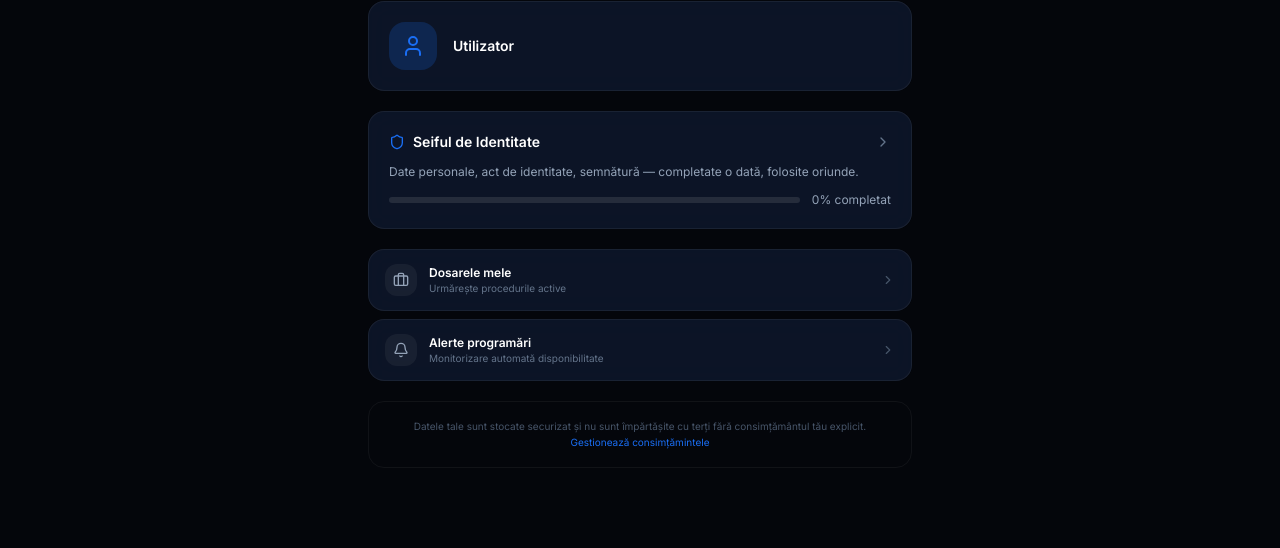
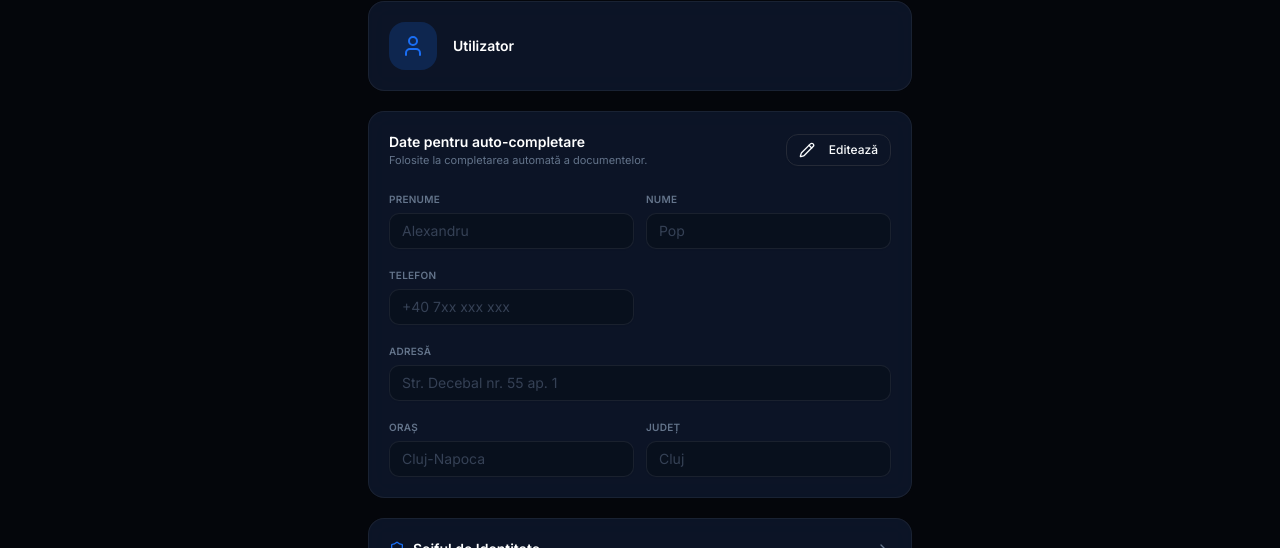
Before and after one commit to pop123-ux/noqueuev3, a React (Vite) app: page /profile in a window 1280 px wide. Shown: the part 92-640 px from the top of the page. Built offline with nearby package versions, Linux system fonts and the light colour scheme; no server answers.

Commit message:
File changes

```diff
--- /dev/null
+++ b/src/components/profile/EditableProfileForm.jsx
@@ -0,0 +1,119 @@
+/**
+ * EditableProfileForm — inline editor for the user's Safe Profile.
+ *
+ * Pre-populates from the existing UserPrivateProfile record (already fetched by
+ * pages/Profile.jsx) and updates it via base44.entities.UserPrivateProfile.update().
+ * On success, invalidates the 'profile-hub' query so the rest of the app sees
+ * the latest auto-fill data immediately.
+ */
+import React, { useEffect, useState } from 'react';
+import { useForm } from 'react-hook-form';
+import { useMutation, useQueryClient } from '@tanstack/react-query';
+import { Loader2, Save, CheckCircle2, Pencil } from 'lucide-react';
+import { base44 } from '@/api/base44Client';
+import { Button } from '@/components/ui/button';
+import { Input } from '@/components/ui/input';
+
+const FIELDS = [
+  { name: 'first_name', label: 'Prenume', placeholder: 'Alexandru' },
+  { name: 'last_name', label: 'Nume', placeholder: 'Pop' },
+  { name: 'phone', label: 'Telefon', placeholder: '+40 7xx xxx xxx' },
+  { name: 'address_line_1', label: 'Adresă', placeholder: 'Str. Decebal nr. 55 ap. 1', full: true },
+  { name: 'city', label: 'Oraș', placeholder: 'Cluj-Napoca' },
+  { name: 'county', label: 'Județ', placeholder: 'Cluj' },
+];
+
+export default function EditableProfileForm({ profile, userEmail }) {
+  const [editing, setEditing] = useState(false);
+  const [savedAt, setSavedAt] = useState(null);
+  const queryClient = useQueryClient();
+
+  const defaultValues = FIELDS.reduce((acc, f) => {
+    acc[f.name] = profile?.[f.name] || '';
+    return acc;
+  }, {});
+
+  const { register, handleSubmit, reset, formState: { isDirty, errors } } = useForm({ defaultValues });
+
+  // Re-sync the form whenever the underlying profile changes (after a refetch).
+  useEffect(() => { reset(defaultValues); /* eslint-disable-next-line */ }, [profile?.id, profile?.updated_date]);
+
+  const mutation = useMutation({
+    mutationFn: async (values) => {
+      const payload = {
+        ...values,
+        full_name: [values.first_name, values.last_name].filter(Boolean).join(' ').trim() || profile?.full_name,
+      };
+      if (profile?.id) {
+        return base44.entities.UserPrivateProfile.update(profile.id, payload);
+      }
+      return base44.entities.UserPrivateProfile.create({ user_id: userEmail, email: userEmail, ...payload });
+    },
+    onSuccess: () => {
+      queryClient.invalidateQueries({ queryKey: ['profile-hub'] });
+      setSavedAt(Date.now());
+      setEditing(false);
+    },
+  });
+
+  const onSubmit = (values) => mutation.mutate(values);
+
+  return (
+    <div className="glass-card rounded-2xl p-5 border border-white/8">
+      <div className="flex items-center justify-between mb-4">
+        <div>
+          <p className="text-sm font-semibold text-white">Date pentru auto-completare</p>
+          <p className="text-[11px] text-slate-500">Folosite la completarea automată a documentelor.</p>
+        </div>
+        {!editing && (
+          <Button size="sm" variant="outline" onClick={() => setEditing(true)} className="rounded-xl">
+            <Pencil className="w-3.5 h-3.5 mr-1.5" /> Editează
+          </Button>
+        )}
+      </div>
+
+      <form onSubmit={handleSubmit(onSubmit)} className="grid grid-cols-1 sm:grid-cols-2 gap-3">
+        {FIELDS.map(f => (
+          <div key={f.name} className={f.full ? 'sm:col-span-2' : ''}>
+            <label className="text-[10px] uppercase tracking-wide text-slate-500 font-semibold">{f.label}</label>
+            <Input
+              {...register(f.name, f.name === 'phone' ? { pattern: { value: /^[+\d\s()-]{6,}$/, message: 'Telefon invalid' } } : {})}
+              disabled={!editing || mutation.isPending}
+              placeholder={f.placeholder}
+              className="mt-1 bg-background/40 border-white/10 text-white placeholder:text-slate-600 disabled:opacity-70"
+            />
+            {errors[f.name] && <p className="text-[10px] text-destructive mt-1">{errors[f.name].message}</p>}
+          </div>
+        ))}
+
+        {editing && (
+          <div className="sm:col-span-2 flex items-center justify-end gap-2 pt-2">
+            <Button
+              type="button"
+              variant="ghost"
+              size="sm"
+              disabled={mutation.isPending}
+              onClick={() => { reset(defaultValues); setEditing(false); }}
+              className="text-slate-400"
+            >
+              Anulează
+            </Button>
+            <Button type="submit" size="sm" disabled={mutation.isPending || !isDirty} className="rounded-xl bg-primary hover:bg-primary/90">
+              {mutation.isPending ? <Loader2 className="w-3.5 h-3.5 mr-1.5 animate-spin" /> : <Save className="w-3.5 h-3.5 mr-1.5" />}
+              Salvează
+            </Button>
+          </div>
+        )}
+      </form>
+
+      {savedAt && !editing && (
+        <div className="mt-3 flex items-center gap-1.5 text-[11px] text-green-400">
+          <CheckCircle2 className="w-3.5 h-3.5" /> Salvat. Auto-completarea va folosi datele noi.
+        </div>
+      )}
+      {mutation.isError && (
+        <p className="mt-3 text-[11px] text-destructive">Eroare la salvare. Încearcă din nou.</p>
+      )}
+    </div>
+  );
+}
--- a/src/pages/Profile.jsx
+++ b/src/pages/Profile.jsx
@@ -8,6 +8,7 @@ import { useQuery } from '@tanstack/react-query';
 import { Zap, Shield, Briefcase, Bell, LogOut, User, ChevronRight, Loader2 } from 'lucide-react';
 import { base44 } from '@/api/base44Client';
 import { Button } from '@/components/ui/button';
+import EditableProfileForm from '@/components/profile/EditableProfileForm';
 
 export default function Profile() {
   const { data: user, isLoading } = useQuery({
@@ -68,6 +69,9 @@ export default function Profile() {
           </div>
         </div>
 
+        {/* Editable Safe Profile form (powers auto-fill across the app) */}
+        <EditableProfileForm profile={profile} userEmail={user?.email} />
+
         {/* Identity Vault card */}
         <Link to="/vault" className="block">
           <div className="glass-card rounded-2xl p-5 border border-white/8 hover:border-primary/30 transition-all group">
```
